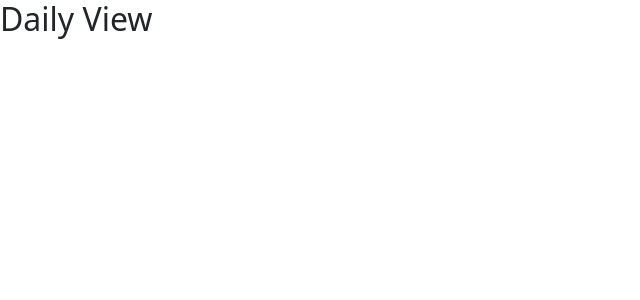
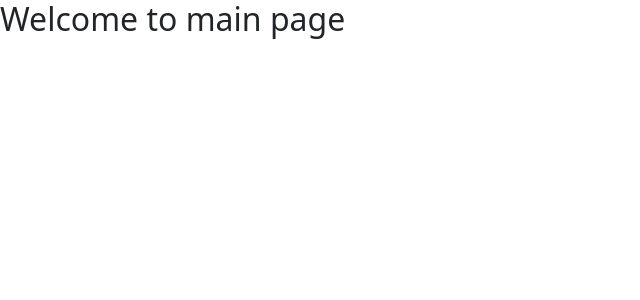
Before and after one commit to NikoTrif/Plank, a React (Create React App) app in the folder webapp/: page / in a window 1280 px wide. Shown: the top 300 px of the page, without its empty margins (0-640 px from the left). Built offline with nearby package versions, Linux system fonts and the light colour scheme.

Commit message:
MainPage added

```diff
--- a/webapp/src/App.tsx
+++ b/webapp/src/App.tsx
@@ -1,6 +1,7 @@
 import Login from './components/Login';
 import Signup from './components/Signup';
 import DailyView from './components/calendar/DailyView';
+import MainPage from './components/calendar/MainPage';
 
 import { BrowserRouter, Routes, Route } from 'react-router-dom';
 
@@ -10,7 +11,7 @@
     <BrowserRouter>
         <Routes>
             {/* <Route path='/' element={<Login />} /> */}
-            <Route path='/' element={<DailyView />} />
+            <Route path='/' element={<MainPage />} />
             <Route path='signup' element={<Signup />} />
         </Routes>
     </BrowserRouter>
--- /dev/null
+++ b/webapp/src/components/calendar/MainPage.tsx
@@ -0,0 +1,7 @@
+const MainPage = () => {
+    return (
+        <h2>Welcome to main page</h2>
+     );
+}
+
+export default MainPage;
```
